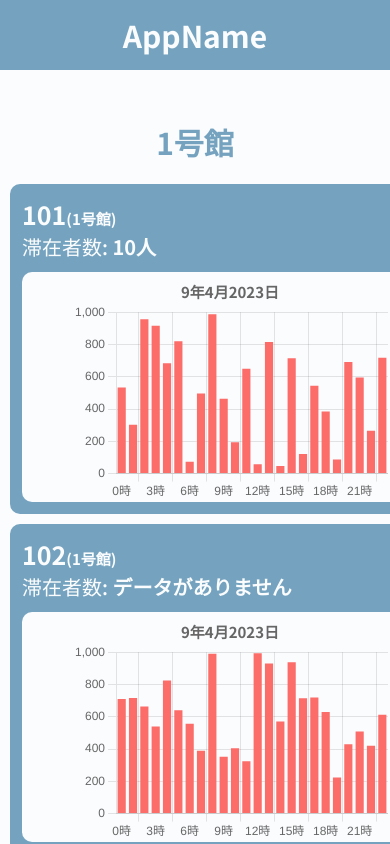
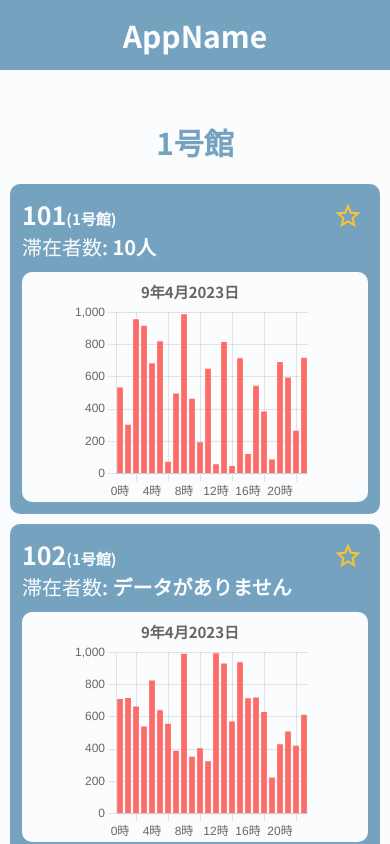
Before and after one commit to SystemEngineeringTeam/geekcamp-2023-vol9, a Next.js app in the folder frontend/: page /congestion in a window 390 px wide. Built offline with nearby package versions, Linux system fonts and the light colour scheme.

Commit message:
fix: グリッド幅が画面を超える

```diff
--- a/frontend/styles/Congestion.module.scss
+++ b/frontend/styles/Congestion.module.scss
@@ -14,5 +14,9 @@
     display: grid;
     grid-template-columns: repeat(auto-fit, minmax(450px, 1fr));
     gap: 10px;
+
+    @media (max-width: 470px) {
+      grid-template-columns: 1fr;
+    }
   }
 }
```
